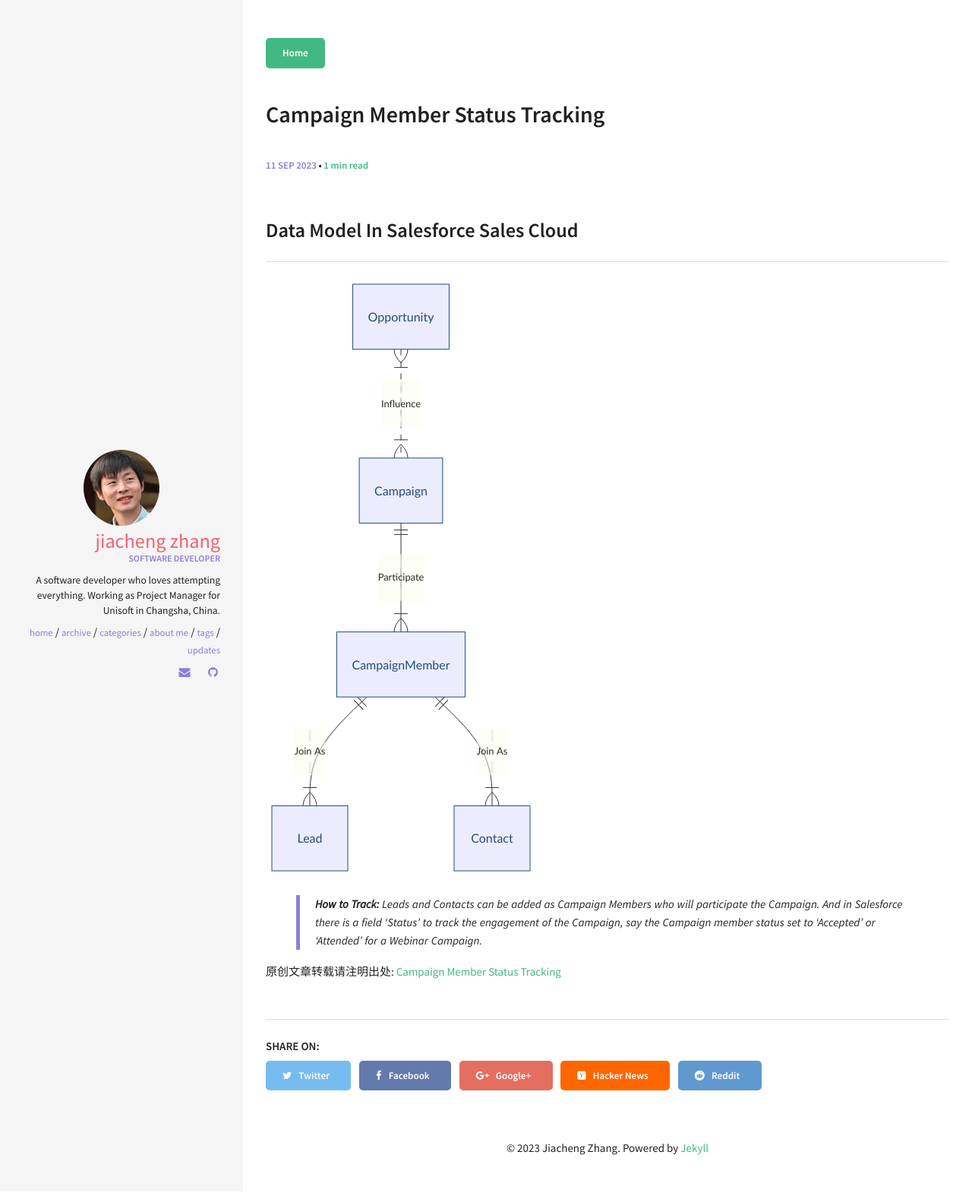
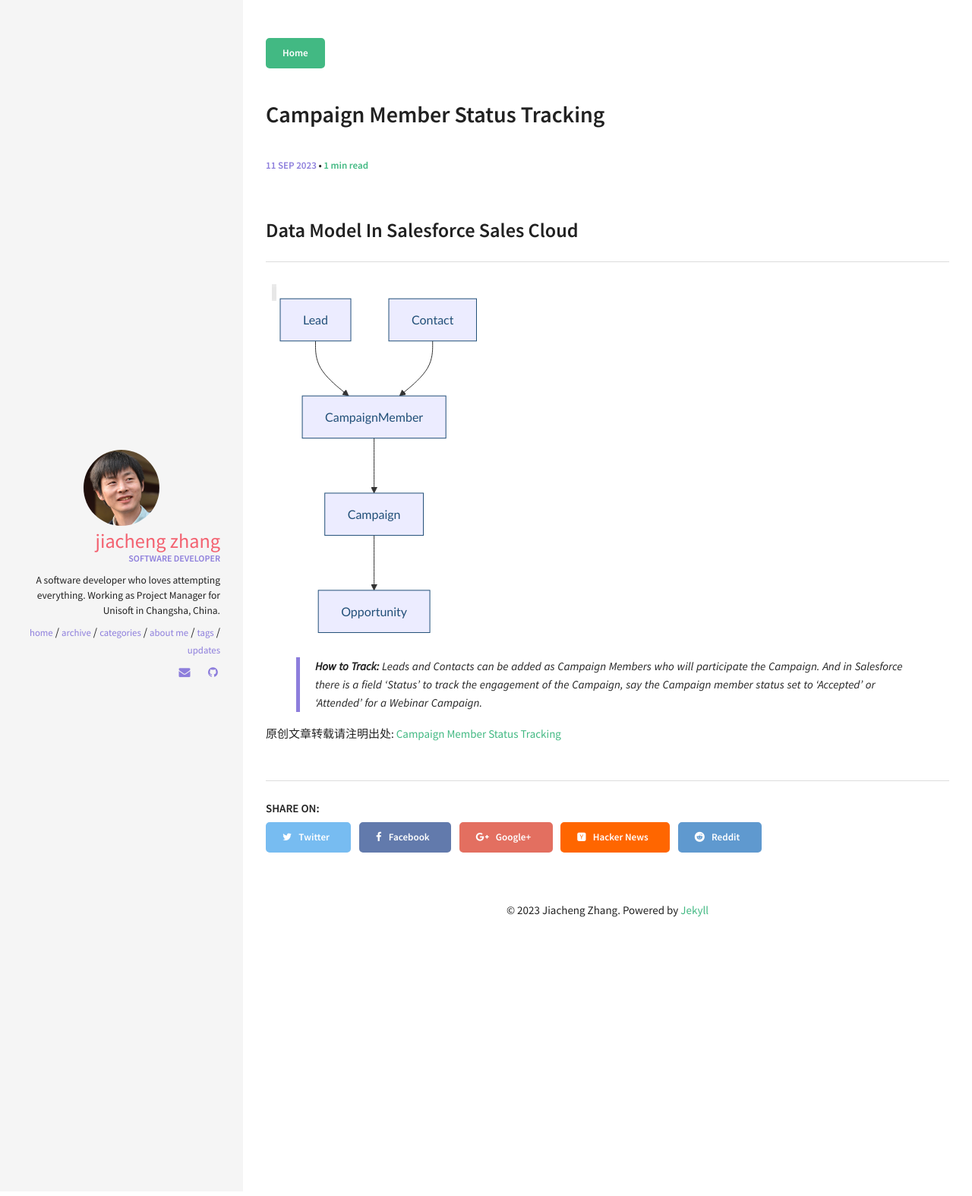
Before and after one commit to zhangjiacheng/zhangjiacheng.github.io, a Jekyll site: the page built from _posts/2023-09-11-CampaignMemberStatusTrucking.md, in a window 1280 px wide. Shown: the whole page at 76% size. Built offline with Jekyll 4.4.1, drawn with Linux system fonts in a browser that asks for light colours.

Commit message:
modify _config.yml to include mermaid lib 4

```diff
--- a/_posts/2023-09-11-CampaignMemberStatusTrucking.md
+++ b/_posts/2023-09-11-CampaignMemberStatusTrucking.md
@@ -10,11 +10,11 @@ mermaid: true
 ## Data Model In Salesforce Sales Cloud
 
 <div class="mermaid">
-erDiagram
-    CampaignMember ||--|{ Lead : "Join As"
-    CampaignMember ||--|{ Contact : "Join As"
-    Campaign ||--|{ CampaignMember : Participate
-    Opportunity }|..|{ Campaign : Influence
+graph TD;
+    Lead-->CampaignMember;
+    Contact-->CampaignMember;
+    CampaignMember-->Campaign;
+    Campaign-->Opportunity;
 </div>
 
 > **How to Track:** Leads and Contacts can be added as Campaign Members who will participate  the Campaign. And in Salesforce there is a field 'Status' to track the engagement of the Campaign, say the Campaign member status set to 'Accepted' or 'Attended' for a Webinar Campaign.
```
